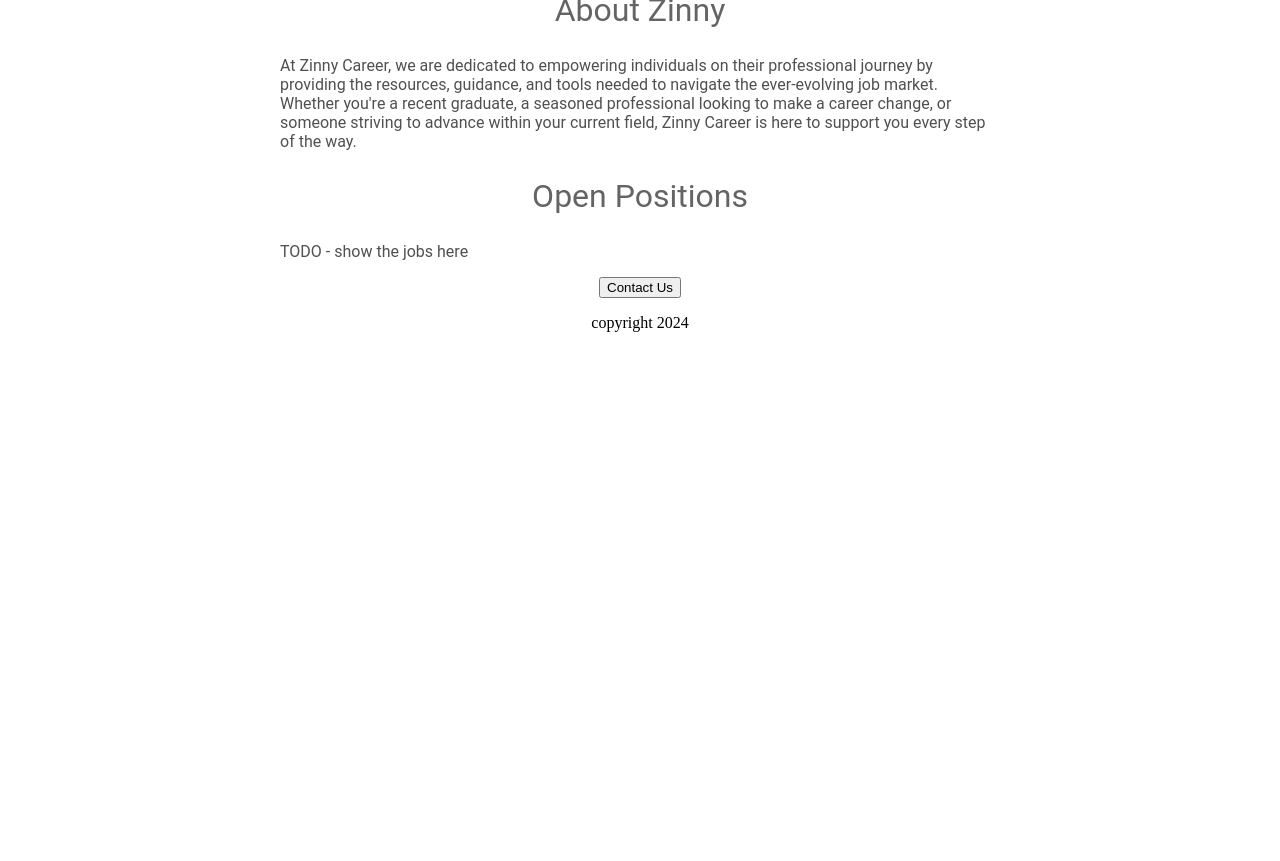
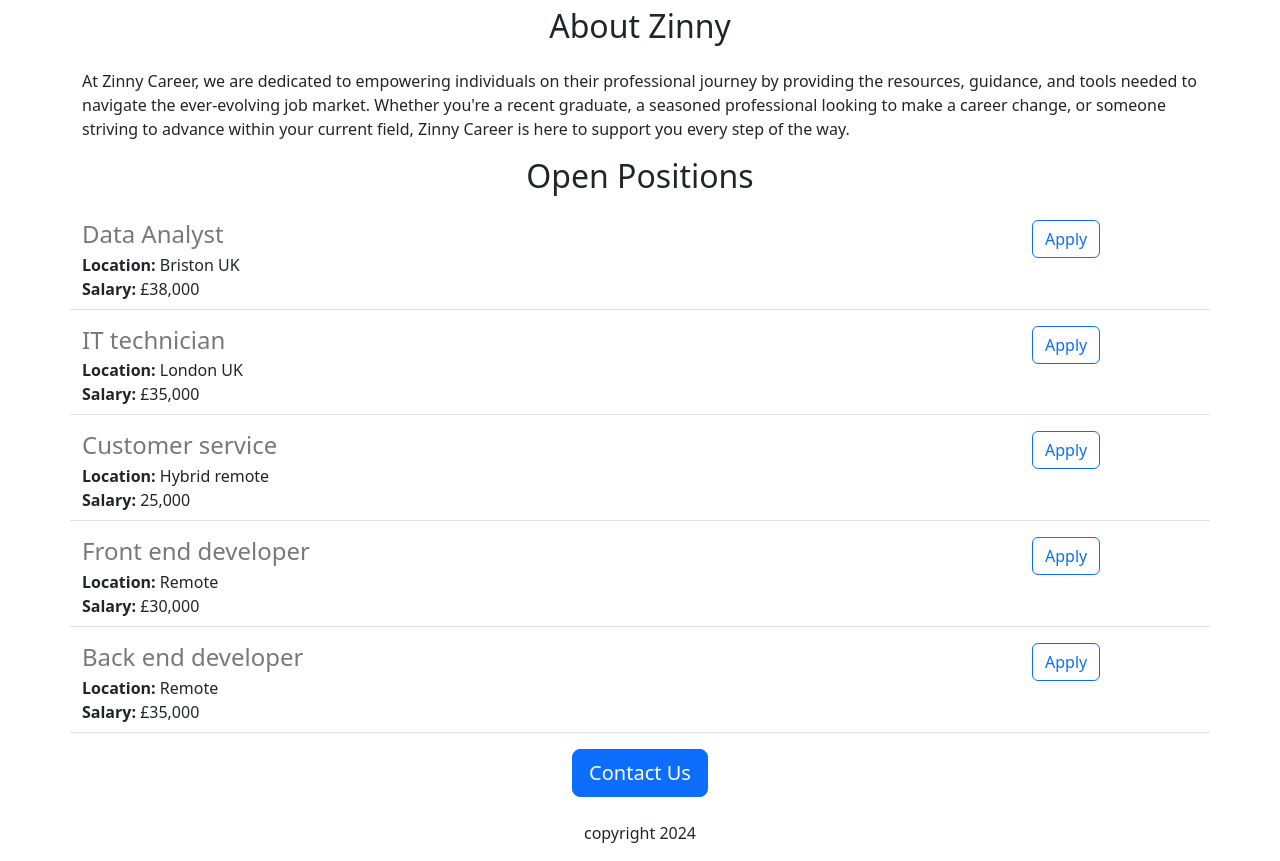
Before and after one commit to zinn-del/zinny-careers-webite, a Flask app: page / in a window 1280 px wide. Shown: the part 417-1278 px from the top of the page. Before the commit the page ends 749 px from the top, so only its background shows below. Run offline with Flask 3, Linux system fonts and the light colour scheme.

Commit message:
Added dynamic data and api route

```diff
--- a/app.py
+++ b/app.py
@@ -1,9 +1,45 @@
-from flask import Flask, render_template
+from flask import Flask, render_template, jsonify
 
 app = Flask(__name__)
-
+# add dynamic data structure
+JOBS =[
+    {
+        "id": 1,
+        "title": "Data Analyst",
+        "location": "Briston UK",
+        "salary": "£38,000"
+    },
+    {
+        "id": 2,
+        "title": "IT technician",
+        "location": "London UK",
+        "salary": "£35,000"
+    },
+    {
+        "id": 3,
+        "title": "Customer service",
+        "location": "Hybrid remote",
+        "salary": "25,000"
+    },
+    {
+        "id": 4,
+        "title": "Front end developer",
+        "location": "Remote",
+        "salary": "£30,000"
+    },
+    {
+        "id" : 5,
+        "title": "Back end developer",
+        "location": "Remote",
+        "salary": "£35,000"
+    }
+]
 @app.route("/")
 def hello_world():
-    return render_template("home.html")
+    return render_template("home.html", jobs=JOBS)
+# added an api route
+@app.route("/api/jobs")
+def list_jobs():
+    return jsonify(JOBS)
 if __name__ == "__main__":
   app.run (host = "0.0.0.0", debug = True)
--- a/templates/home.html
+++ b/templates/home.html
@@ -2,46 +2,32 @@
 <html>
   <head>
       <title> Zinny Careers </title>
+      <meta charset="utf-8">
+       <meta name="viewport" content="width=device-width, initial-scale=1">
+      <link href="https://cdn.jsdelivr.net/npm/bootstrap@5.3.3/dist/css/bootstrap.min.css" rel="stylesheet" integrity="sha384-QWTKZyjpPEjISv5WaRU9OFeRpok6YctnYmDr5pNlyT2bRjXh0JMhjY6hW+ALEwIH" crossorigin="anonymous">
      <style>
-        h1{
-           font-size: 40px;
-           font-family: Roboto;
-           font-weigth: normal;
-           color: rgb(50,50,50);
-           text-align: center
-        }
         #banner {
            width: 100%;
-           height: 300px;
+           height: 320px;
            object-fit: cover
         }
-        h2{
-           font-family: Roboto;
-           font-size: 32px;
-           color: rgb(100,100,100);
-           text-align: center;
-           font-weight: normal;
-        }
-        .bodytext{
-           font-family: Roboto;
-           color: rgb(80,80,80);
-        }
-        #container{
-           max-width: 720px;
-           margin: 0 auto;
-        }
+
      </style>
   </head>
      <body>
-     <div id = "container">
-        <h1> Zinny Careers </h1>
+     <div class ="container">
+        <h1 class= "text-center mt-4 mb-4"> Zinny Careers </h1>
         <img id="banner" src= "https://0878d21f-7113-4f06-80cb-e5f1b0056bd0-00-1vgaq9pjixx5j.picard.replit.dev/static/banner 1.jpeg">
-      <h2>About Zinny </h2>
-        <p class ="bodytext">At Zinny Career, we are dedicated to empowering individuals on their professional journey by providing the resources, guidance, and tools needed to navigate the ever-evolving job market. Whether you're a recent graduate, a seasoned professional looking to make a career change, or someone striving to advance within your current field, Zinny Career is here to support you every step of the way.</p>
-        <h2>Open Positions </h2>
-        <p class= "bodytext">TODO - show the jobs here</p>
-        <div style="text-align:center;">                        <button>Contact Us</button>
-            <p>copyright 2024</p>
+      <h2 class="text-center mt-2 mb-4">About Zinny </h2>
+        <p>At Zinny Career, we are dedicated to empowering individuals on their professional journey by providing the resources, guidance, and tools needed to navigate the ever-evolving job market. Whether you're a recent graduate, a seasoned professional looking to make a career change, or someone striving to advance within your current field, Zinny Career is here to support you every step of the way.</p>
+        <h2 class="text-center mt-2 mb-4">Open Positions </h2>
+      <div>
+          {% for job in jobs%}
+          {% include "jobitem.html" %}
+         {% endfor %}
+      </div>
+        <div class="text-center">                                <button class="btn btn-primary btn-lg">Contact Us</button>
+            <p class="mt-4">copyright 2024</p>
         </div>
     </div>
   </body>
--- /dev/null
+++ b/templates/jobitem.html
@@ -0,0 +1,16 @@
+<div class="border-bottom row" style = "margin-bottom:16px; padding-bottom: 8px">
+  <div class="col-10">
+        <h4 style ="color: rgb(120,120,120);                   margin-bottom:4px;">
+            {{job["title"]}}
+        </h4>
+        <div><b>Location: </b>
+             {{job["location"]}}
+        </div>
+        <div><b>Salary: </b>
+            {{job["salary"]}}
+        </div>
+  </div>
+    <div class="col-2">
+        <button type="button" class="btn btn-outline-primary">Apply</button>
+    </div>
+</div>
```
